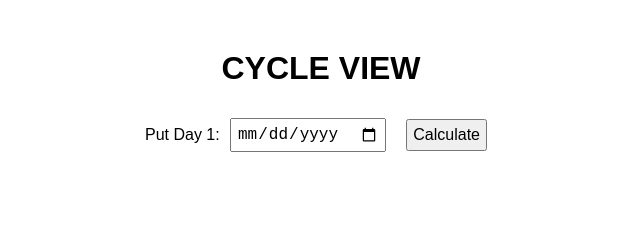
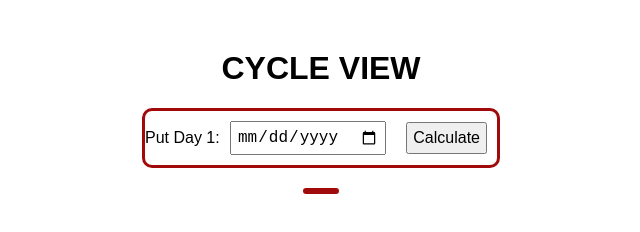
Before and after one commit to fabrice137/Cyclelator, a plain HTML site: page index.html in a window 1280 px wide. Shown: the whole page, without its empty margins (319-959 px from the left). Drawn offline with Linux system fonts and the light colour scheme.

Commit message:
Update 2 style.css

```diff
--- a/style.css
+++ b/style.css
@@ -33,7 +33,7 @@ body {
 }
 
 .firstRow{
-    /* border: 5px solid rgb(160, 10, 10); */
+    border: 3px solid rgb(160, 10, 10);
     border-radius: 10px;
     width: 22em;
 }
@@ -44,7 +44,7 @@ input, button {
     font-size: 16px;
 }
 #calendar {
-    /* border: 5px solid rgb(160, 10, 10); */
+    border: 3px solid rgb(160, 10, 10);
     border-radius: 10px;
     display: grid;
     grid-template-columns: repeat(7, 1fr);
```
